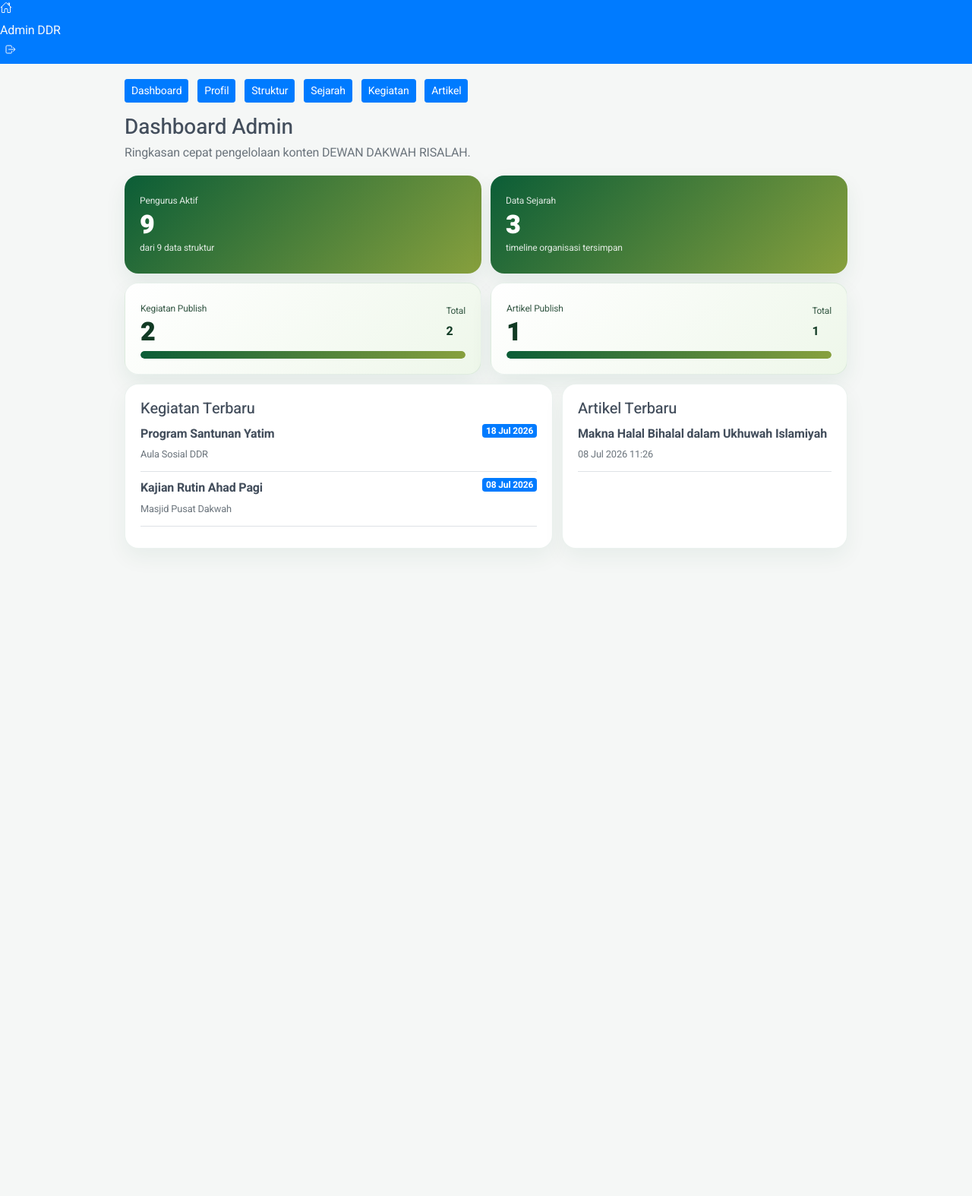
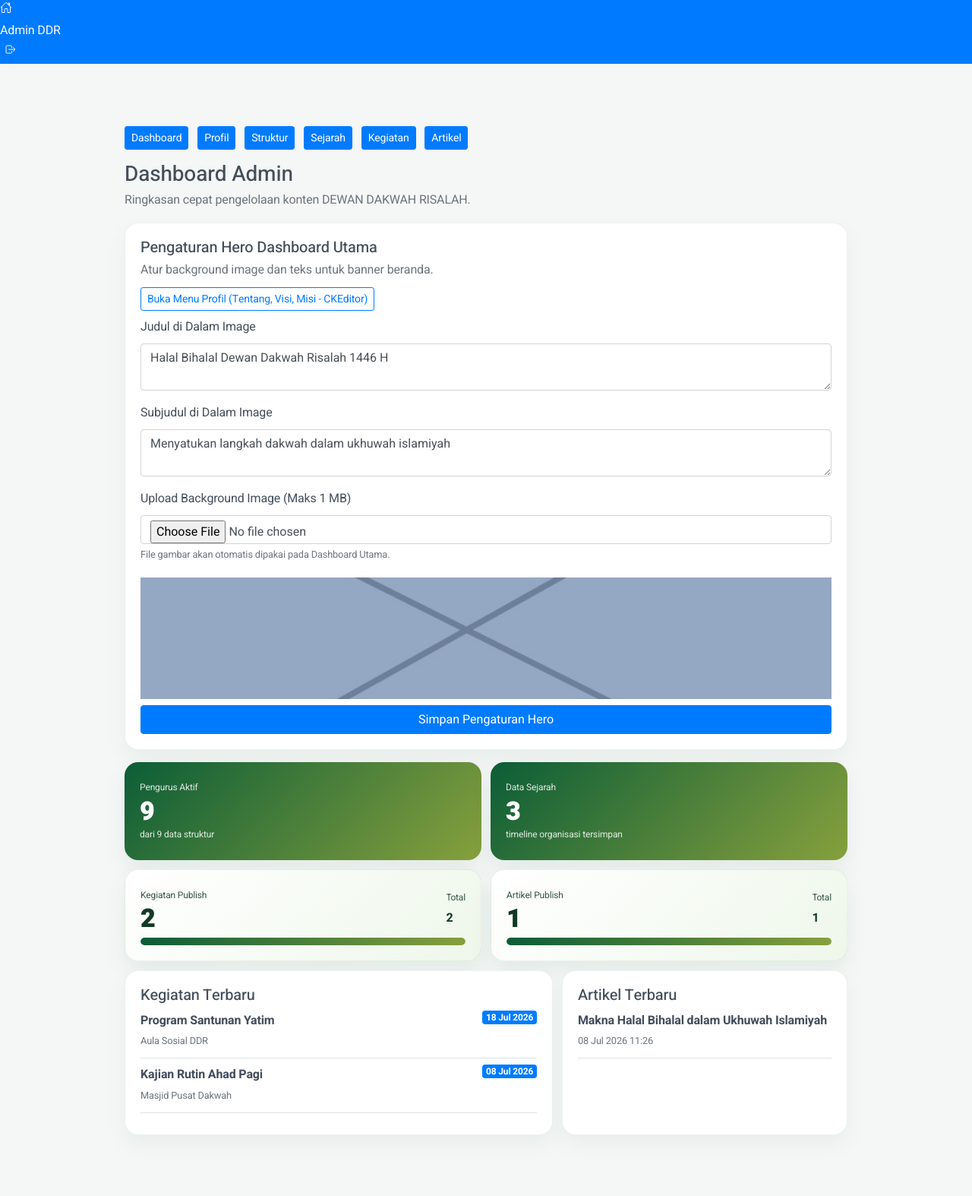
Before and after one commit to 326167Dian/ddr, a Laravel app: page /admin/dashboard in a window 1280 px wide. Shown: the whole page at 76% size. Before the commit the page ends 693 px from the top, so only its background shows below. Run offline with Laravel 12, Linux system fonts and the light colour scheme; the visitor is signed in with stand-in values (Sample User, id 1); data comes from the database, SQL or seed files in the repository.

Commit message:
perbaikan admin untuk input frontend

```diff
--- a/app/Http/Controllers/Admin/DashboardController.php
+++ b/app/Http/Controllers/Admin/DashboardController.php
@@ -6,17 +6,26 @@
 use App\Models\OrganizationActivity;
 use App\Models\OrganizationArticle;
 use App\Models\OrganizationHistory;
+use App\Models\OrganizationProfile;
 use App\Models\OrganizationStructure;
+use Illuminate\Http\RedirectResponse;
+use Illuminate\Http\Request;
 use Illuminate\View\View;
 
 class DashboardController extends Controller
 {
     public function index(): View
     {
+        $profile = OrganizationProfile::query()->firstOrCreate(
+            ['slug' => 'dewan-dakwah-risalah'],
+            ['name' => 'DEWAN DAKWAH RISALAH']
+        );
+
         $totalActivities = OrganizationActivity::query()->count();
         $totalArticles = OrganizationArticle::query()->count();
 
         return view('admin.dashboard.index', [
+            'profile' => $profile,
             'totalStructures' => OrganizationStructure::query()->count(),
             'activeStructures' => OrganizationStructure::query()->where('is_active', true)->count(),
             'totalHistories' => OrganizationHistory::query()->count(),
@@ -28,4 +37,33 @@
             'recentArticles' => OrganizationArticle::query()->latest('published_at')->take(4)->get(),
         ]);
     }
+
+    public function updateHero(Request $request): RedirectResponse
+    {
+        $data = $request->validate([
+            'hero_title' => ['nullable', 'string', 'max:255'],
+            'hero_subtitle' => ['nullable', 'string', 'max:255'],
+            'hero_file' => ['nullable', 'image', 'max:1024'],
+        ], [
+            'hero_file.max' => 'Ukuran gambar maksimal 1 MB.',
+        ]);
+
+        $profile = OrganizationProfile::query()->firstOrCreate(
+            ['slug' => 'dewan-dakwah-risalah'],
+            ['name' => 'DEWAN DAKWAH RISALAH']
+        );
+
+        if ($request->hasFile('hero_file')) {
+            $heroFile = $request->file('hero_file');
+            $heroName = 'halamandepan_' . time() . '.' . $heroFile->getClientOriginalExtension();
+            $heroFile->move(public_path('mobilekit/img'), $heroName);
+            $data['hero_image'] = 'mobilekit/img/' . $heroName;
+        }
+
+        unset($data['hero_file']);
+
+        $profile->update($data);
+
+        return redirect()->route('admin.dashboard')->with('status', 'Pengaturan Hero Dashboard berhasil diperbarui.');
+    }
 }
--- a/app/Http/Controllers/Admin/ProfileController.php
+++ b/app/Http/Controllers/Admin/ProfileController.php
@@ -36,7 +36,7 @@
             'contact_phone' => ['nullable', 'string', 'max:100'],
             'address' => ['nullable', 'string'],
             'logo_file' => ['nullable', 'image', 'max:4096'],
-            'hero_file' => ['nullable', 'image', 'max:6144'],
+            'hero_file' => ['nullable', 'image', 'max:1024'],
         ]);
 
         unset($data['logo_file'], $data['hero_file']);
--- a/resources/views/admin/dashboard/index.blade.php
+++ b/resources/views/admin/dashboard/index.blade.php
@@ -4,6 +4,45 @@
     <div class="mb-3">
         <h3 class="mb-1">Dashboard Admin</h3>
         <p class="text-secondary mb-0">Ringkasan cepat pengelolaan konten DEWAN DAKWAH RISALAH.</p>
+    </div>
+
+    <div class="card panel-card mb-3">
+        <div class="card-body">
+            <h5 class="mb-1">Pengaturan Hero Dashboard Utama</h5>
+            <p class="text-secondary mb-2">Atur background image dan teks untuk banner beranda.</p>
+            <div class="mb-2">
+                <a href="{{ route('admin.profile.edit') }}" class="btn btn-outline-primary btn-sm">Buka Menu Profil (Tentang, Visi, Misi - CKEditor)</a>
+            </div>
+
+            <form method="POST" action="{{ route('admin.dashboard.hero.update') }}" enctype="multipart/form-data">
+                @csrf
+                @method('PUT')
+
+                <div class="form-group basic">
+                    <label class="label">Judul di Dalam Image</label>
+                    <textarea name="hero_title" class="form-control" rows="2" maxlength="255" placeholder="Contoh: Halal Bihalal Dewan Dakwah Risalah 1446 H">{{ old('hero_title', $profile->hero_title) }}</textarea>
+                </div>
+
+                <div class="form-group basic">
+                    <label class="label">Subjudul di Dalam Image</label>
+                    <textarea name="hero_subtitle" class="form-control" rows="2" maxlength="255" placeholder="Contoh: Menyatukan langkah dakwah dalam ukhuwah islamiyah">{{ old('hero_subtitle', $profile->hero_subtitle) }}</textarea>
+                </div>
+
+                <div class="form-group basic">
+                    <label class="label">Upload Background Image (Maks 1 MB)</label>
+                    <input type="file" name="hero_file" class="form-control" accept="image/*">
+                    <small class="text-secondary">File gambar akan otomatis dipakai pada Dashboard Utama.</small>
+                </div>
+
+                <div class="form-group basic mb-2">
+                    <div class="preview-cover" style="height: 160px; border-radius: 12px;">
+                        <img src="{{ asset($profile->hero_image ?? 'mobilekit/img/sample/photo/wide4.jpg') }}" alt="Preview Hero" style="width:100%;height:100%;object-fit:cover;">
+                    </div>
+                </div>
+
+                <button type="submit" class="btn btn-primary btn-block">Simpan Pengaturan Hero</button>
+            </form>
+        </div>
     </div>
 
     <div class="dashboard-grid">
--- a/resources/views/layouts/admin.blade.php
+++ b/resources/views/layouts/admin.blade.php
@@ -13,7 +13,7 @@
         }
 
         body { background: #f5f7f6; }
-        .admin-wrap { max-width: 980px; margin: 0 auto; padding: 20px 14px 80px; }
+        .admin-wrap { max-width: 980px; margin: 0 auto; padding: 82px 14px 80px; }
         .admin-nav a { margin-right: 8px; margin-bottom: 8px; }
         .editor-toolbar { display: flex; flex-wrap: wrap; gap: 6px; margin-bottom: 8px; }
         .editor-toolbar button { border: 1px solid #d2d8d4; background: #fff; border-radius: 6px; padding: 4px 10px; font-size: 12px; }
@@ -157,7 +157,7 @@
 <body>
     <div class="appHeader bg-primary text-light">
         <div class="left">
-            <a href="{{ route('home') }}" class="headerButton text-light"><ion-icon name="home-outline"></ion-icon></a>
+            <a href="{{ route('admin.dashboard') }}" class="headerButton text-light"><ion-icon name="home-outline"></ion-icon></a>
         </div>
         <div class="pageTitle">Admin DDR</div>
         <div class="right">
--- a/routes/web.php
+++ b/routes/web.php
@@ -24,6 +24,7 @@
 
     Route::middleware('auth')->group(function () {
         Route::get('/dashboard', [DashboardController::class, 'index'])->name('dashboard');
+        Route::put('/dashboard/hero', [DashboardController::class, 'updateHero'])->name('dashboard.hero.update');
         Route::post('/logout', [AuthController::class, 'logout'])->name('logout');
 
         Route::get('/profile/edit', [ProfileController::class, 'edit'])->name('profile.edit');
```
Also changed, not shown: resources/views/admin/profiles/edit.blade.php (+33 -3 lines), resources/views/frontend/home.blade.php (+12 -9 lines), resources/views/layouts/mobile.blade.php (+41 -11 lines), public/logoddr.png (added), public/mobilekit/img/halamandepan_1783505386.png (added).
